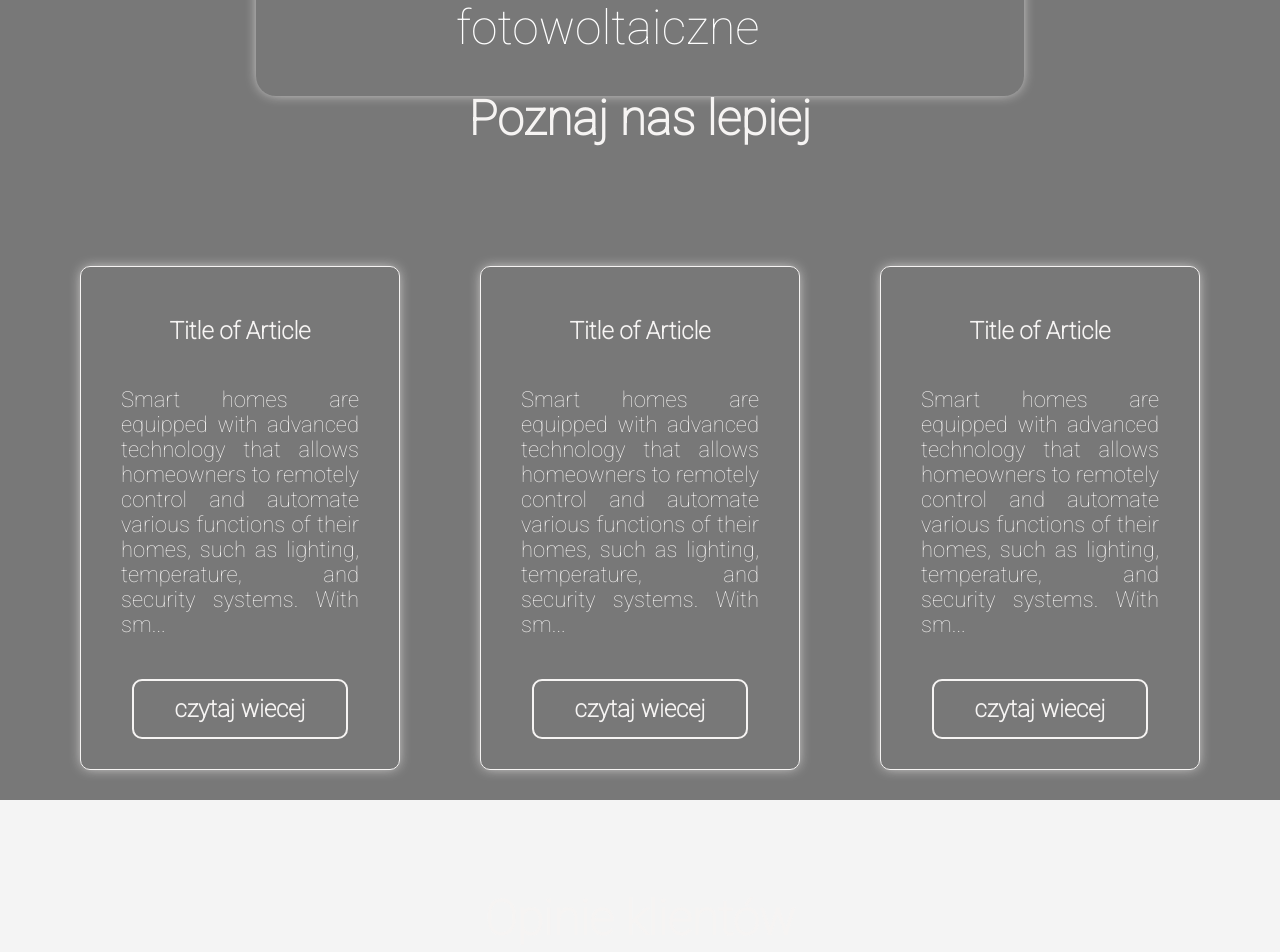
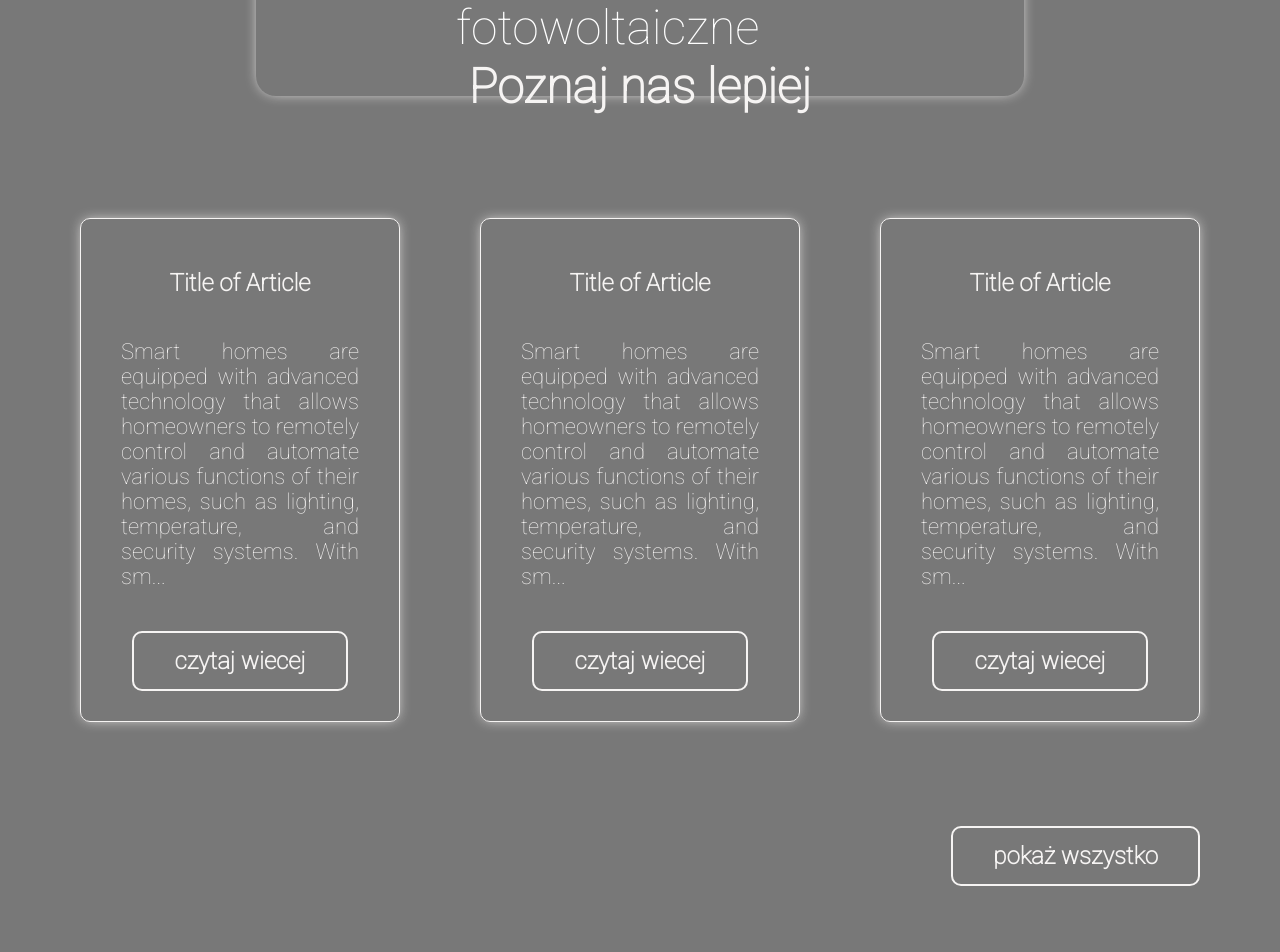
Before and after one commit to julia-kocik/electro-company-v2, a React (Create React App) app: page / in a window 1280 px wide. Shown: the part 1600-2552 px from the top of the page. Built offline with nearby package versions, Linux system fonts and the light colour scheme.

Commit message:
Add blog route and redirect button

```diff
--- a/src/App.tsx
+++ b/src/App.tsx
@@ -5,11 +5,16 @@ import {
   RouterProvider
 } from 'react-router-dom'
 import Article from './components/views/Article/Article'
+import Blog from './components/views/Blog/Blog'
 
 const router = createBrowserRouter([
   {
     path: '/',
     element: <Homepage/>
+  },
+  {
+    path: '/blog',
+    element: <Blog/>
   },
   {
     path: '/blog/:id',
--- a/src/components/sections/BlogSection/BlogSection.scss
+++ b/src/components/sections/BlogSection/BlogSection.scss
@@ -1,16 +1,16 @@
 @import '../../../settings.scss';
 
 .blog_container {
-    height: 100vh;
+    height: 120vh;
     background-color: rgba(31, 30, 30, 0.6);
     color: $color-white;
     display: flex;
     flex-direction: column;
     h2{
-        flex: 0 0 20%;
+        flex: 0 0 10%;
     }
     .blog_container_inner {
-        flex: 0 0 80%;
+        flex: 0 0 70%;
         display: grid;
         grid-template-columns: 1fr 1fr 1fr;
         gap: 80px;
@@ -28,6 +28,12 @@
                 text-align: justify;
             }
         }
+    }
+    .blog_redirect {
+        flex: 0 0 10%;
+        display: grid;
+        justify-items: end;
+        padding-right: 80px;
     }
 }
 
--- a/src/components/sections/BlogSection/BlogSection.tsx
+++ b/src/components/sections/BlogSection/BlogSection.tsx
@@ -40,6 +40,11 @@ const BlogSection = (): JSX.Element => {
           </Link>
         </article>
       </div>
+      <div className='blog_redirect'>
+        <Link to='/blog'>
+          <Button title='pokaż wszystko' color='light'></Button>
+        </Link>
+      </div>
     </div>
   )
 }
--- a/src/components/sections/Contact/Contact.scss
+++ b/src/components/sections/Contact/Contact.scss
@@ -1,7 +1,7 @@
 @import '../../../settings.scss';
 
 .contact_container {
-    height: 130vh;
+    height: 140vh;
     background-color: rgba(31, 30, 30, 0.6);
     color: $color-white;
     display: flex;
--- /dev/null
+++ b/src/components/views/Blog/Blog.tsx
@@ -0,0 +1,10 @@
+import React from 'react'
+import './Blog.scss'
+
+const Blog = (): JSX.Element => {
+  return (
+    <div>Blog</div>
+  )
+}
+
+export default Blog
```
Also changed, not shown: src/components/views/Blog/Blog.scss (added).
